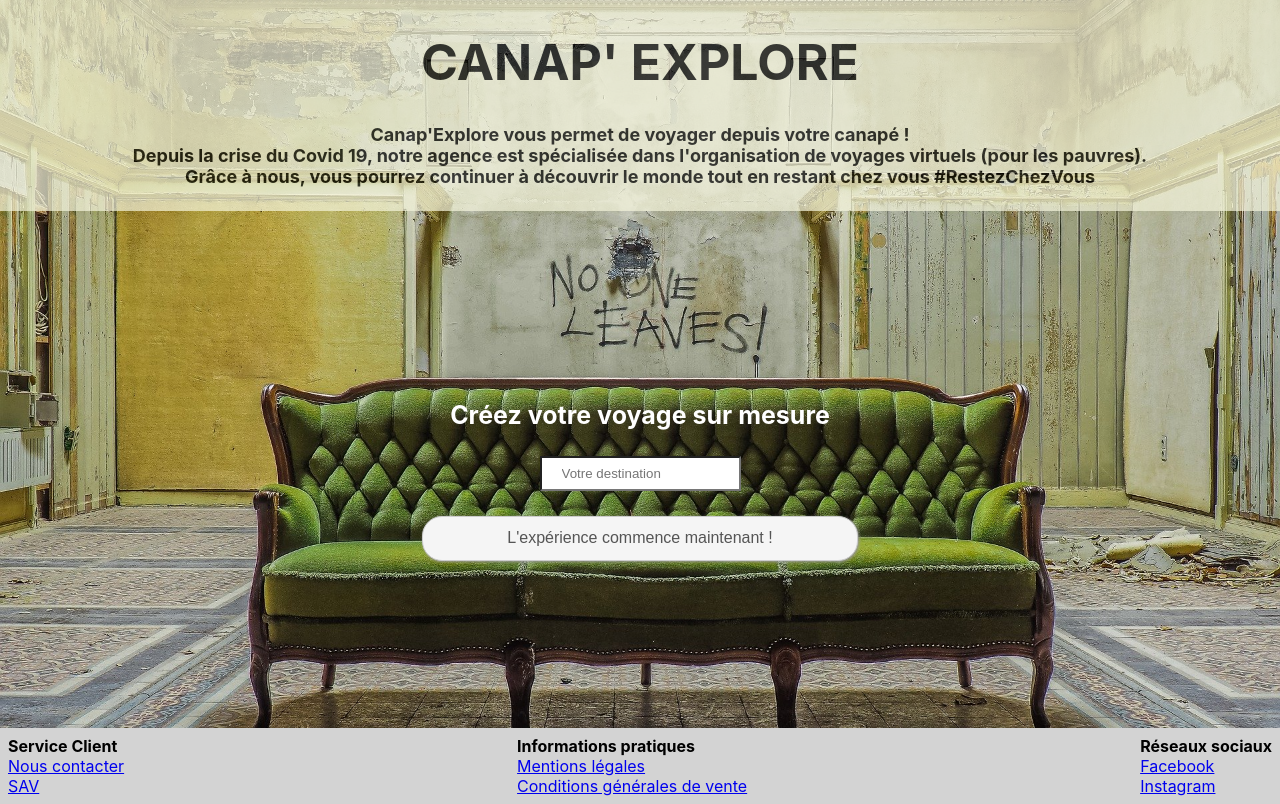
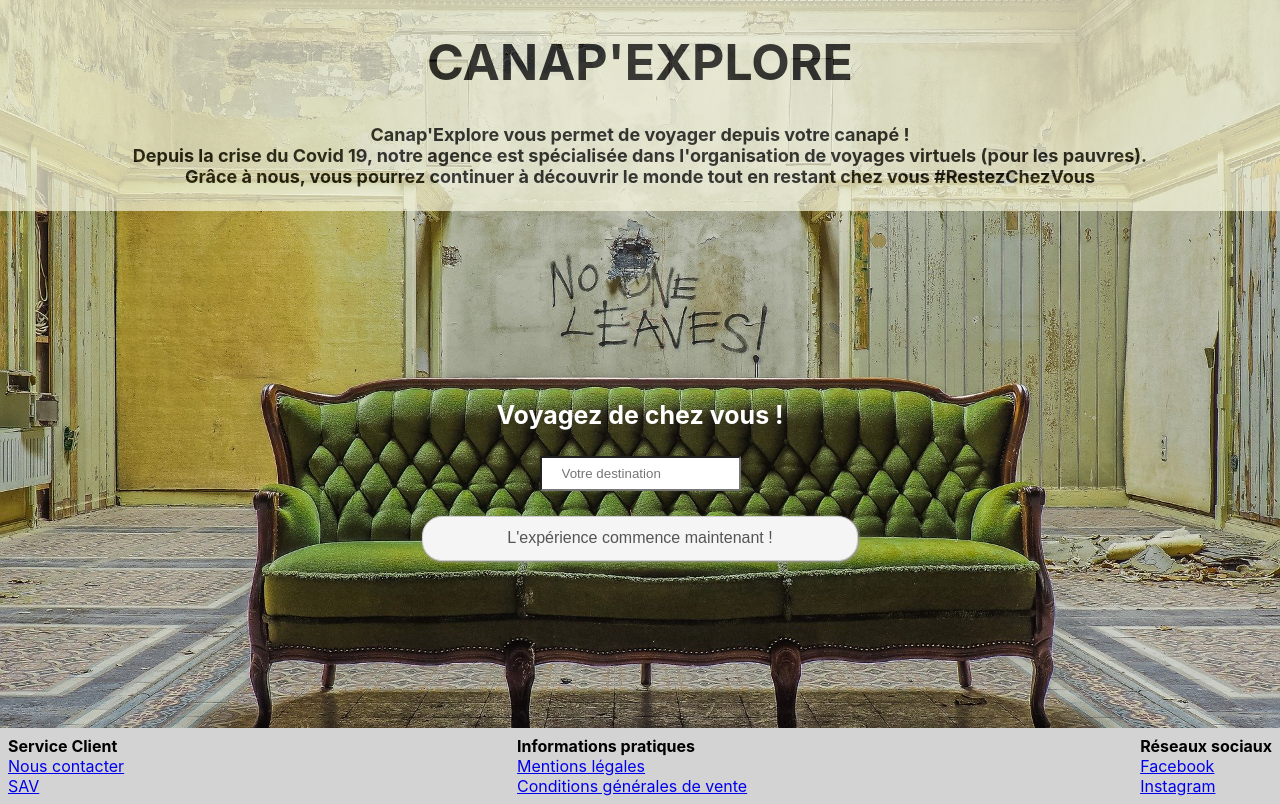
Before and after one commit to Justine810/Voyage-Canap-, a React (Create React App) app: page / in a window 1280 px wide. Built offline with nearby package versions, Linux system fonts and the light colour scheme.

Commit message:
petites modifs

```diff
--- a/src/Components/GPSFromInputs.jsx
+++ b/src/Components/GPSFromInputs.jsx
@@ -10,7 +10,7 @@ const GPSFromInputs = ({handleSubmit}) => {
 
     return (
         <form className = "form">
-            <h2 className="subTitle">Créez votre voyage sur mesure</h2>
+            <h2 className="subTitle">Voyagez de chez vous !</h2>
             <label>
                 <input className="destination" type="text" placeholder="Votre destination" value={fromValue} onChange={handleChangeFrom} />
             </label>
--- a/src/Components/Title.jsx
+++ b/src/Components/Title.jsx
@@ -4,7 +4,7 @@ import './MainApp.css';
 function Title() {
   return (
     <div className="title-wrapper">
-      <h1 className="title">CANAP' EXPLORE</h1>
+      <h1 className="title">CANAP'EXPLORE</h1>
       <h2 className = "baseline"> Canap'Explore vous permet de voyager depuis votre canapé ! <br/> Depuis la crise du Covid 19, notre agence est spécialisée
 dans l'organisation de voyages virtuels (pour les pauvres).<br />Grâce à nous, vous pourrez continuer à découvrir le monde tout en restant chez vous #RestezChezVous</h2>
 
```
